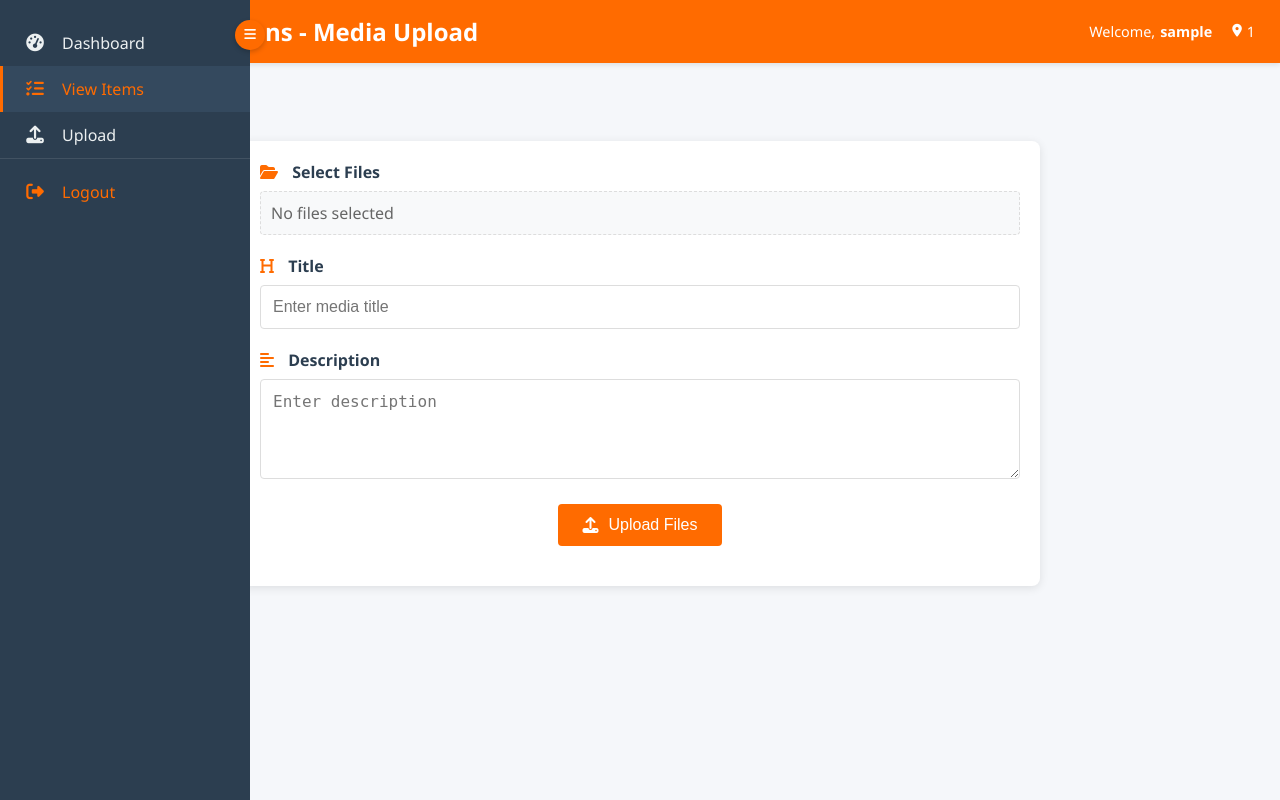
After one commit to rohanb593/Corporate-IT-Solutions, a PHP site: page /uploadPage.php in a window 1280 px wide. The commit adds this page. Run offline with PHP 8.4, Linux system fonts and the light colour scheme; the visitor is signed in with stand-in values (Sample User, id 1).

Commit message:
Upload page has been created and works

```diff
--- /dev/null
+++ b/uploadPage.css
@@ -0,0 +1,313 @@
+/* sidebar.css - Corporate IT Solutions Theme */
+
+:root {
+    --primary-color: #ff6b00;       /* Orange */
+    --primary-dark: #e05d00;        /* Darker orange */
+    --sidebar-bg: #2c3e50;          /* Dark blue */
+    --sidebar-active: #34495e;      /* Slightly lighter blue */
+    --sidebar-text: #ecf0f1;        /* Light gray text */
+    --sidebar-hover: #3d566e;       /* Hover color */
+    --sidebar-width: 250px;
+    --sidebar-collapsed-width: 70px;
+  }
+
+  /* Sidebar Container */
+  .sidebar {
+    width: var(--sidebar-width);
+    background-color: var(--sidebar-bg);
+    color: var(--sidebar-text);
+    position: fixed;
+    height: 100vh;
+    transition: all 0.3s ease;
+    z-index: 1000;
+  }
+
+  /* Collapsed State */
+  .sidebar.collapsed {
+    width: var(--sidebar-collapsed-width);
+  }
+
+  .sidebar.collapsed .menu-text {
+    display: none;
+  }
+
+  .sidebar.collapsed .sidebar-nav li a {
+    justify-content: center;
+  }
+
+  /* Navigation */
+  .sidebar-nav ul {
+    list-style: none;
+    padding: 20px 0;
+  }
+
+  .sidebar-nav li a {
+    display: flex;
+    align-items: center;
+    padding: 12px 20px;
+    color: var(--sidebar-text);
+    text-decoration: none;
+    transition: all 0.3s;
+    border-left: 3px solid transparent;
+  }
+
+  .sidebar-nav li a:hover {
+    background-color: var(--sidebar-hover);
+    border-left: 3px solid var(--primary-color);
+  }
+
+  .sidebar-nav li a i {
+    margin-right: 15px;
+    font-size: 1.1rem;
+    width: 24px;
+    text-align: center;
+  }
+
+  /* Active Menu Item */
+  .sidebar-nav li.active a {
+    background-color: var(--sidebar-active);
+    border-left: 3px solid var(--primary-color);
+    color: var(--primary-color);
+  }
+
+  .sidebar-nav li.active a i {
+    color: var(--primary-color);
+  }
+
+  /* Logout Button */
+  .sidebar-nav li.logout {
+    margin-top: auto;
+    border-top: 1px solid rgba(255, 255, 255, 0.1);
+    padding-top: 10px;
+  }
+
+  .sidebar-nav li.logout a {
+    color: var(--primary-color);
+  }
+
+  .sidebar-nav li.logout a:hover {
+    color: var(--primary-dark);
+  }
+
+  /* Menu Text */
+  .menu-text {
+    transition: all 0.3s;
+    white-space: nowrap;
+  }
+
+  /* Toggle Button (optional) */
+  .sidebar-toggle {
+    position: absolute;
+    right: -15px;
+    top: 20px;
+    background: var(--primary-color);
+    color: white;
+    border: none;
+    width: 30px;
+    height: 30px;
+    border-radius: 50%;
+    cursor: pointer;
+    display: flex;
+    align-items: center;
+    justify-content: center;
+    box-shadow: 0 2px 5px rgba(0,0,0,0.2);
+  }
+
+  .sidebar-toggle:hover {
+    background: var(--primary-dark);
+  }
+
+  /* Responsive Design */
+  @media (max-width: 768px) {
+    .sidebar {
+      width: var(--sidebar-collapsed-width);
+    }
+
+    .sidebar:not(.collapsed) {
+      width: var(--sidebar-width);
+      box-shadow: 5px 0 15px rgba(0,0,0,0.2);
+    }
+
+    .menu-text {
+      display: none;
+    }
+
+    .sidebar:not(.collapsed) .menu-text {
+      display: inline;
+    }
+  }
+
+  /* uploadPage.css - Corporate IT Solutions Theme */
+
+/* Main Upload Container */
+.upload-container {
+    max-width: 800px;
+    margin: 0 auto;
+    padding: 20px;
+    background-color: var(--card-bg);
+    border-radius: 8px;
+    box-shadow: 0 2px 10px rgba(0,0,0,0.1);
+}
+
+/* Form Elements */
+.form-group {
+    margin-bottom: 20px;
+}
+
+.form-group label {
+    display: block;
+    margin-bottom: 8px;
+    font-weight: 600;
+    color: var(--sidebar-bg);
+}
+
+.form-group label i {
+    margin-right: 10px;
+    color: var(--primary-color);
+}
+
+input[type="file"] {
+    display: none;
+}
+
+.file-info {
+    padding: 10px;
+    background-color: #f8f9fa;
+    border: 1px dashed #ddd;
+    border-radius: 4px;
+    margin-top: 5px;
+    color: #666;
+}
+
+input[type="text"],
+textarea {
+    width: 100%;
+    padding: 12px;
+    border: 1px solid #ddd;
+    border-radius: 4px;
+    font-size: 16px;
+    transition: border 0.3s;
+}
+
+input[type="text"]:focus,
+textarea:focus {
+    border-color: var(--primary-color);
+    outline: none;
+    box-shadow: 0 0 0 2px rgba(255,107,0,0.1);
+}
+
+textarea {
+    min-height: 100px;
+    resize: vertical;
+}
+
+/* Upload Button */
+.upload-btn {
+    background-color: var(--primary-color);
+    color: white;
+    border: none;
+    padding: 12px 25px;
+    font-size: 16px;
+    border-radius: 4px;
+    cursor: pointer;
+    transition: all 0.3s;
+    display: flex;
+    align-items: center;
+    justify-content: center;
+    margin: 20px auto;
+}
+
+.upload-btn i {
+    margin-right: 10px;
+}
+
+.upload-btn:hover {
+    background-color: var(--primary-dark);
+    transform: translateY(-2px);
+    box-shadow: 0 4px 8px rgba(0,0,0,0.1);
+}
+
+/* Progress Bar */
+.progress-container {
+    margin: 20px 0;
+    background-color: #f0f0f0;
+    border-radius: 4px;
+    height: 20px;
+    position: relative;
+    display: none;
+}
+
+.progress-bar {
+    height: 100%;
+    background-color: var(--primary-color);
+    border-radius: 4px;
+    width: 0%;
+    transition: width 0.3s;
+}
+
+.progress-text {
+    position: absolute;
+    right: 10px;
+    top: 50%;
+    transform: translateY(-50%);
+    color: white;
+    font-size: 12px;
+    font-weight: bold;
+}
+
+/* Preview Container */
+.preview-container {
+    display: grid;
+    grid-template-columns: repeat(auto-fill, minmax(150px, 1fr));
+    gap: 15px;
+    margin-top: 20px;
+}
+
+.preview-item {
+    position: relative;
+    border-radius: 4px;
+    overflow: hidden;
+    box-shadow: 0 2px 5px rgba(0,0,0,0.1);
+}
+
+.preview-item img,
+.preview-item video {
+    width: 100%;
+    height: 150px;
+    object-fit: cover;
+    display: block;
+}
+
+.preview-item .remove-btn {
+    position: absolute;
+    top: 5px;
+    right: 5px;
+    background-color: rgba(255,0,0,0.7);
+    color: white;
+    border: none;
+    width: 25px;
+    height: 25px;
+    border-radius: 50%;
+    cursor: pointer;
+}
+
+/* Message Display */
+.message {
+    padding: 15px;
+    margin-top: 20px;
+    border-radius: 4px;
+    text-align: center;
+    display: none;
+}
+
+.message.success {
+    background-color: #d4edda;
+    color: #155724;
+    border: 1px solid #c3e6cb;
+}
+
+.message.error {
+    background-color: #f8d7da;
+    color: #721c24;
+    border: 1px solid #f5c6cb;
+}
--- /dev/null
+++ b/uploadPage.php
@@ -0,0 +1,130 @@
+<?php
+session_start();
+// Redirect to login if not authenticated
+if (!isset($_SESSION['username'])) {
+    header("Location: loginDisplay.php");
+    exit();
+}
+?>
+
+<!DOCTYPE html>
+<html lang="en">
+<head>
+    <meta charset="UTF-8">
+    <meta name="viewport" content="width=device-width, initial-scale=1.0">
+    <title>Corporate IT Solutions</title>
+    <link rel="stylesheet" href="https://cdnjs.cloudflare.com/ajax/libs/font-awesome/6.4.0/css/all.min.css">
+    <link rel="stylesheet" href="homePage.css">
+    <link rel="stylesheet" href="uploadPage.css">
+</head>
+<body>
+
+    <div class="dashboard-container">
+        <!-- Collapsible Sidebar -->
+        <aside class="sidebar" id="sidebar">
+            <nav class="sidebar-nav">
+                <ul>
+                    <li data-content="dashboard">
+                        <a href="homePage.php">
+                            <i class="fas fa-tachometer-alt"></i>
+                            <span class="menu-text">Dashboard</span>
+                        </a>
+                    </li>
+
+                    <li data-content="View Items" class="active">
+                        <a href="itemSorter.php">
+                            <i class="fas fa-tasks"></i>
+                            <span class="menu-text">View Items</span>
+                        </a>
+                    </li>
+
+                    <li data-content="dashboard">
+                        <a href="uploadPage.php">
+                            <i class="fas fa-upload"></i>
+                            <span class="menu-text">Upload</span>
+                        </a>
+
+                    </li>
+
+                    <li class="logout">
+                        <a href="logout.php">
+                            <i class="fas fa-sign-out-alt"></i>
+                            <span class="menu-text">Logout</span>
+                        </a>
+                    </li>
+                </ul>
+            </nav>
+        </aside>
+
+        <main class="main-content">
+            <header>
+                <h1>Corporate IT Solutions - Media Upload</h1>
+                <div class="user-info">
+                    <span>Welcome, <strong><?php echo htmlspecialchars($_SESSION['username']); ?></strong></span>
+                    <?php if(isset($_SESSION['city'])): ?>
+                        <span><i class="fas fa-map-marker-alt"></i> <?php echo htmlspecialchars($_SESSION['city']); ?></span>
+                    <?php endif; ?>
+                </div>
+            </header>
+
+            <div class="content-section">
+                <h2><i class="fas fa-upload"></i> Upload Media</h2>
+
+                <div class="upload-container">
+                    <form id="uploadForm" enctype="multipart/form-data">
+                        <div class="form-group">
+                            <label for="mediaFiles">
+                                <i class="fas fa-folder-open"></i> Select Files
+                            </label>
+                            <input type="file" id="mediaFiles" name="mediaFiles[]" multiple accept="image/*,video/*">
+                            <div class="file-info" id="fileInfo">No files selected</div>
+                        </div>
+
+                        <div class="form-group">
+                            <label for="title"><i class="fas fa-heading"></i> Title</label>
+                            <input type="text" id="title" name="title" placeholder="Enter media title">
+                        </div>
+
+                        <div class="form-group">
+                            <label for="description"><i class="fas fa-align-left"></i> Description</label>
+                            <textarea id="description" name="description" placeholder="Enter description"></textarea>
+                        </div>
+
+                        <button type="submit" class="upload-btn">
+                            <i class="fas fa-upload"></i> Upload Files
+                        </button>
+                    </form>
+
+                    <div class="progress-container" id="progressContainer">
+                        <div class="progress-bar" id="progressBar"></div>
+                        <span class="progress-text" id="progressText">0%</span>
+                    </div>
+
+                    <div class="preview-container" id="previewContainer"></div>
+
+                    <div class="message" id="message"></div>
+                </div>
+            </div>
+        </main>
+    </div>
+
+    <script src="uploadPage.js"></script>
+
+
+    <script>
+        document.addEventListener('DOMContentLoaded', function() {
+            const sidebar = document.getElementById('sidebar');
+            const toggleBtn = document.createElement('button');
+
+            toggleBtn.className = 'sidebar-toggle';
+            toggleBtn.innerHTML = '<i class="fas fa-bars"></i>';
+            toggleBtn.onclick = function() {
+                sidebar.classList.toggle('collapsed');
+            };
+
+            sidebar.appendChild(toggleBtn);
+            });
+    </script>
+
+
+</body>
```
Also changed, not shown: homePage.php (+24 -0 lines), itemSorter.php (+50 -0 lines), uploadHandler.php (added, +87 -0 lines), uploadPage.js (added, +101 -0 lines).
